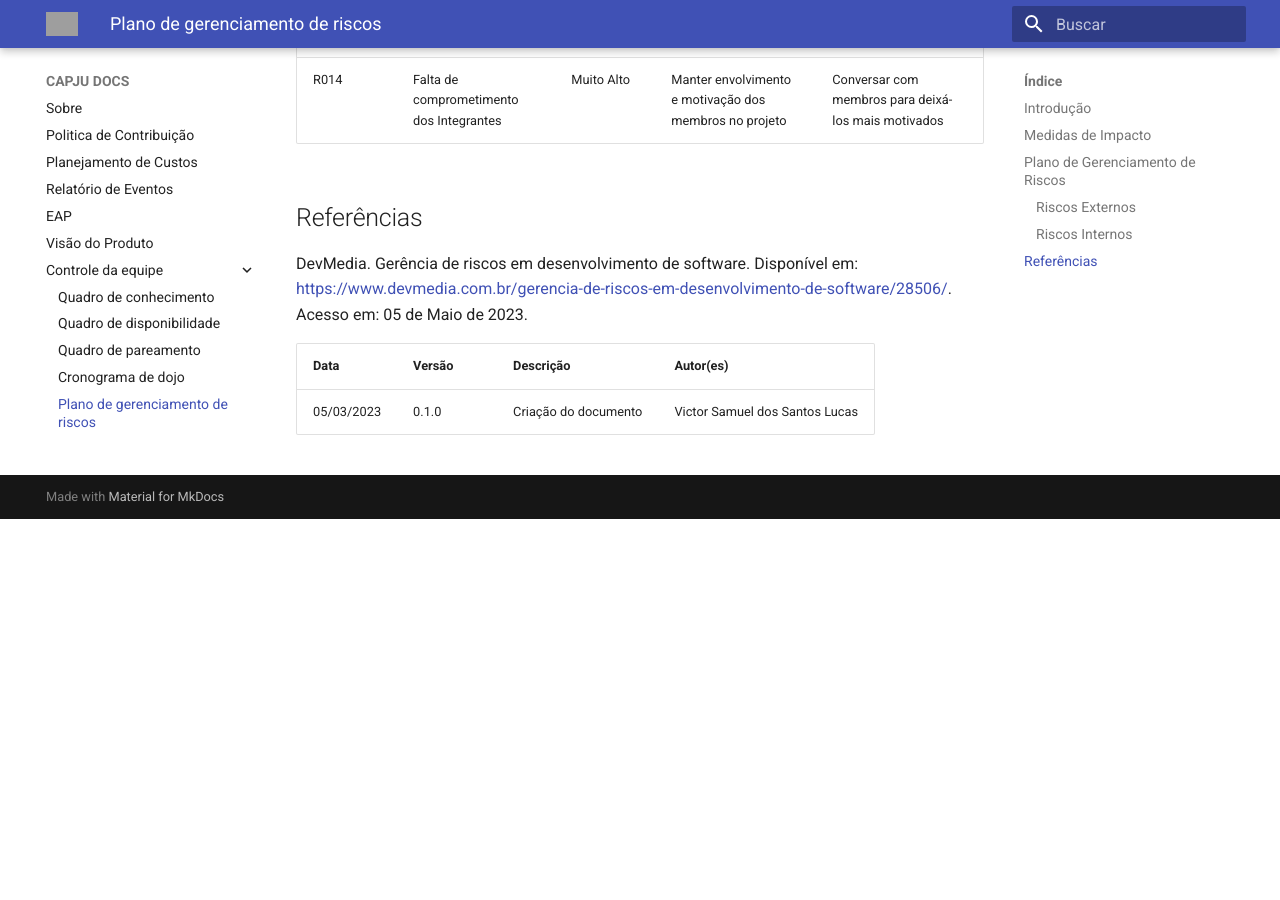
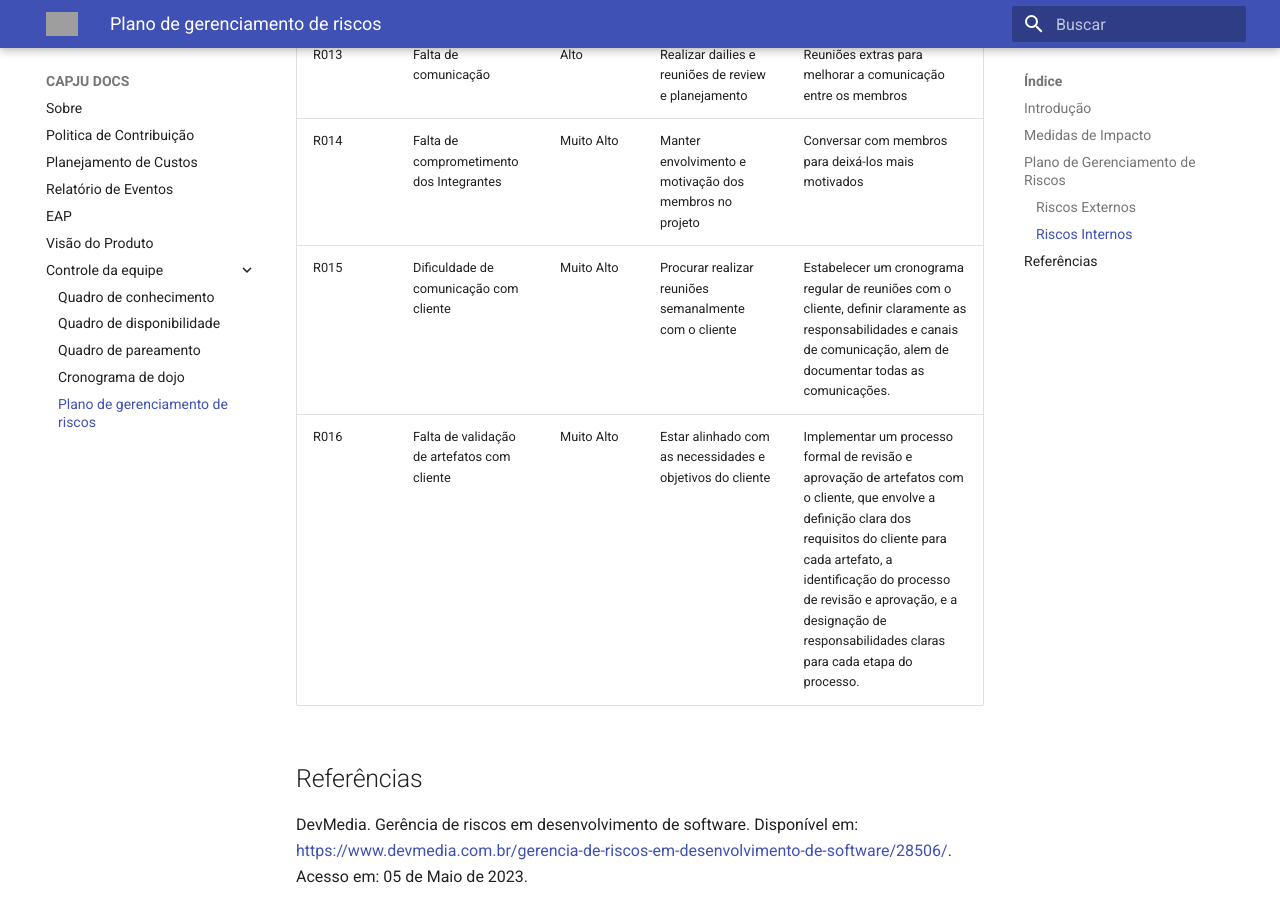
Before and after one commit to fga-eps-mds/2023-1-CAPJu-Doc, an MkDocs documentation site: the page built from docs/plano_de_gerenciamento_de_riscos.md, in a window 1280 px wide and 900 px high, scrolled down 2826 px. Built offline with MkDocs 1.6.1 and Material for MkDocs 9.7.7, drawn with Linux system fonts in a browser that asks for light colours; before the commit the page ends 3345 px from its top, so only the background shows below that; grey boxes are pictures that could not be loaded.

Commit message:
(#53) - Adiciona r015 e r016

```diff
--- a/docs/plano_de_gerenciamento_de_riscos.md
+++ b/docs/plano_de_gerenciamento_de_riscos.md
@@ -43,6 +43,8 @@ Com base nessa análise, O Plano de Gerenciamento de Riscos visa realizar uma li
 | R012 | Indisponibilidade dos membros de EPS	| Alto| Planejar menos pontos para membros indisponíveis	| Conversar com cada squad para decidir horários de pareamento |
 | R013 | Falta de comunicação	| Alto | Realizar dailies e reuniões de review e planejamento	 |Reuniões extras para melhorar a comunicação entre os membros |
 | R014 | Falta de comprometimento dos Integrantes | Muito Alto| Manter envolvimento e motivação dos membros no projeto | Conversar com membros para deixá-los mais motivados |
+| R015 | Dificuldade de comunicação com cliente | Muito Alto | Procurar realizar reuniões semanalmente com o cliente | Estabelecer um cronograma regular de reuniões com o cliente, definir claramente as responsabilidades e canais de comunicação, alem de documentar todas as comunicações.  |
+| R016 | Falta de validação de artefatos com cliente| Muito Alto | Estar alinhado com as necessidades e objetivos do cliente | Implementar um processo formal de revisão e aprovação de artefatos com o cliente, que envolve a definição clara dos requisitos do cliente para cada artefato, a identificação do processo de revisão e aprovação, e a designação de responsabilidades claras para cada etapa do processo. |
 
 
 ## Referências
```
